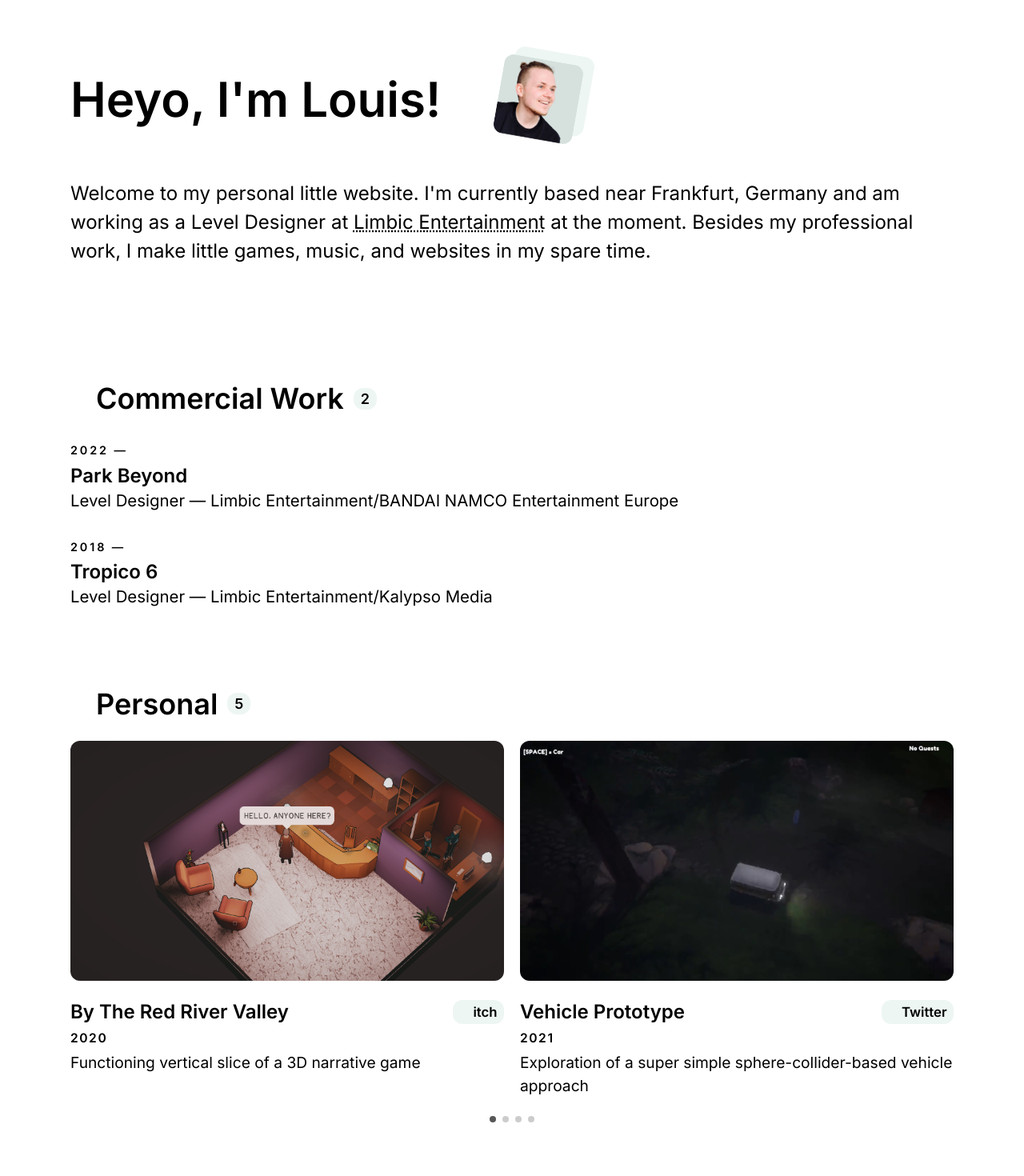
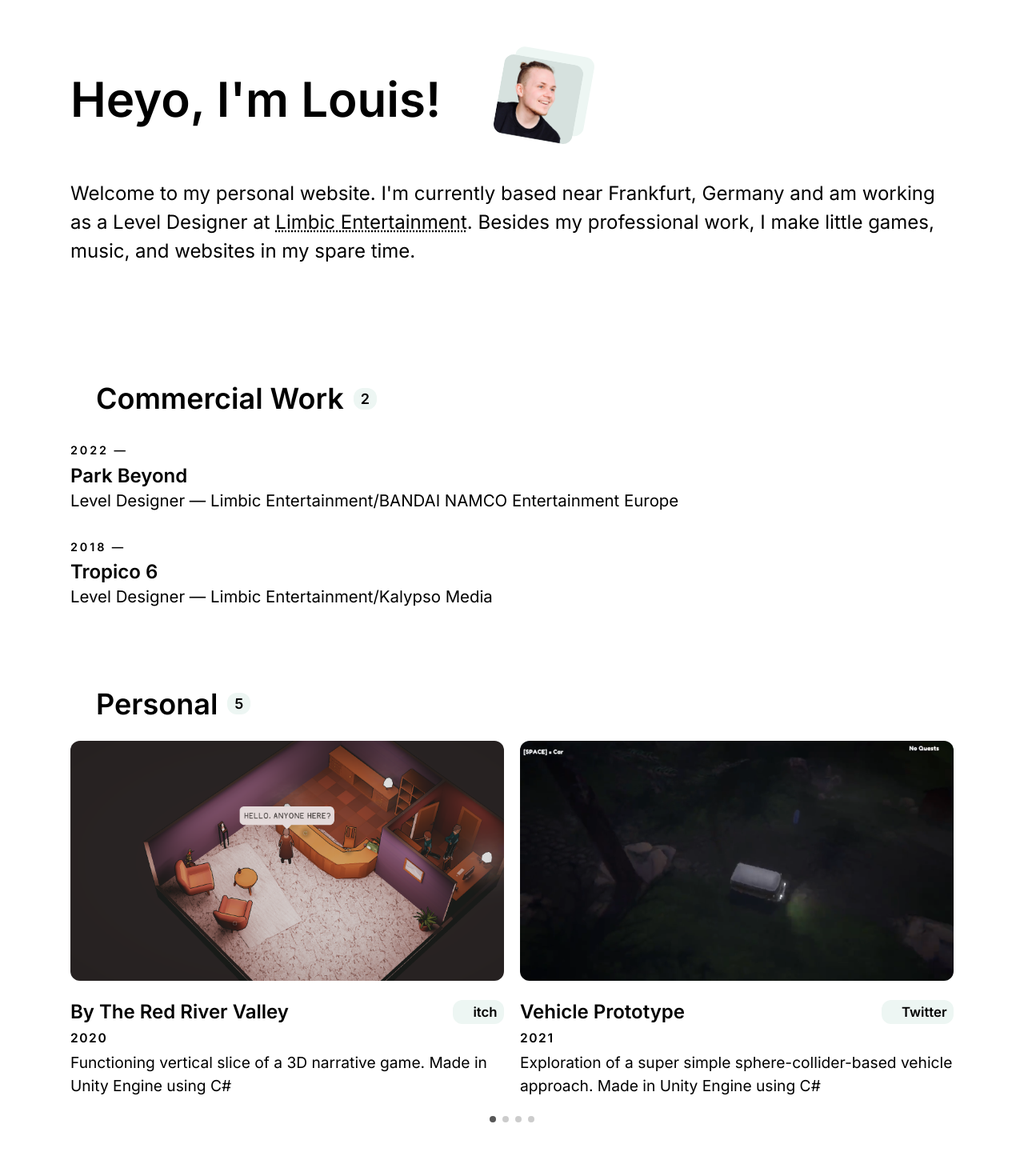
Before and after one commit to l-vt/lou.st-svelte, a Svelte app: page / in a window 1280 px wide. Shown: the top 1470 px of the page at 80% size. Built offline with nearby package versions, Linux system fonts and the light colour scheme; some icons are missing.

Commit message:
Changes to hero line; adds engine and languages to projects

```diff
--- a/src/App.svelte
+++ b/src/App.svelte
@@ -36,10 +36,10 @@
       <img src="me.png" class="profile" width="100" height="100" />
     </div>
     <p>
-      Welcome to my personal little website. I'm currently based near Frankfurt,
+      Welcome to my personal website. I'm currently based near Frankfurt,
       Germany and am working as a Level Designer at <a
         href="https://limbic-entertainment.com">Limbic Entertainment</a
-      > at the moment. Besides my professional work, I make little games, music,
+      >. Besides my professional work, I make little games, music,
       and websites in my spare time.
     </p>
   </div>
--- a/src/content/projects.json
+++ b/src/content/projects.json
@@ -4,14 +4,14 @@
     "year": 2020,
     "image": "projects/red-river-valley.png",
     "link": "https://gap.itch.io/by-the-red-river-valley",
-    "description": "Functioning vertical slice of a 3D narrative game",
+    "description": "Functioning vertical slice of a 3D narrative game. Made in Unity Engine using C#",
     "linktitle": "itch"
   },
   {
     "title": "Vehicle Prototype",
     "year": 2021,
     "image": "projects/driving-prototype.png",
-    "description": "Exploration of a super simple sphere-collider-based vehicle approach",
+    "description": "Exploration of a super simple sphere-collider-based vehicle approach. Made in Unity Engine using C#",
     "link": "https://twitter.com/vuewis/status/1461475285942030342",
     "linktitle": "Twitter"
   },
@@ -20,14 +20,14 @@
     "year": 2020,
     "image": "projects/losing-ctrl.png",
     "link": "https://indieburg.itch.io/losing-control",
-    "description": "A puzzle game about copy and pasting, built with friends in 3 days. GMTK Jam 2020 winner",
+    "description": "A puzzle game about copy and pasting, built with friends in 3 days with Typescript and PixiJS; GMTK Jam 2020 winner",
     "linktitle": "itch"
   },
   {
     "title": "Stealth Game Prototype",
     "year": 2021,
     "image": "projects/stealth-prototype.png",
-    "description": "Dishonored-inspired stealth character controller with enemy AI",
+    "description": "Dishonored-inspired stealth character controller with enemy AI. Made in Unity Engine using C#",
     "link": "https://twitter.com/vuewis/status/1426321788737363968",
     "linktitle": "Twitter"
   },
@@ -36,7 +36,7 @@
     "year": 2015,
     "image": "projects/bomb-defusal-map.jpg",
     "link": "https://vought.artstation.com/projects/0XYlAY",
-    "description": "Custom defuse map for Counter Strike: Global Offensive",
+    "description": "Custom defuse map for Counter Strike: Global Offensive. Built in Source Hammer Editor",
     "linktitle": "ArtStation"
   }
 ]
```
